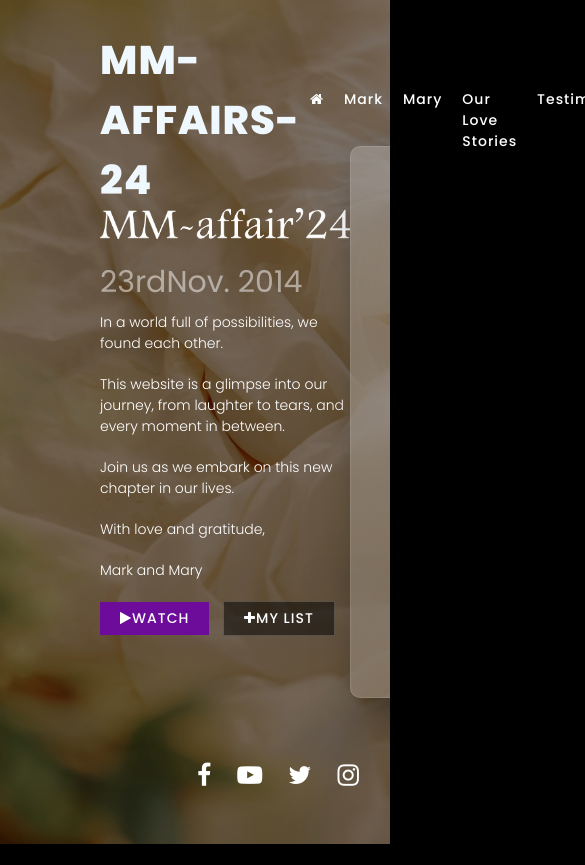
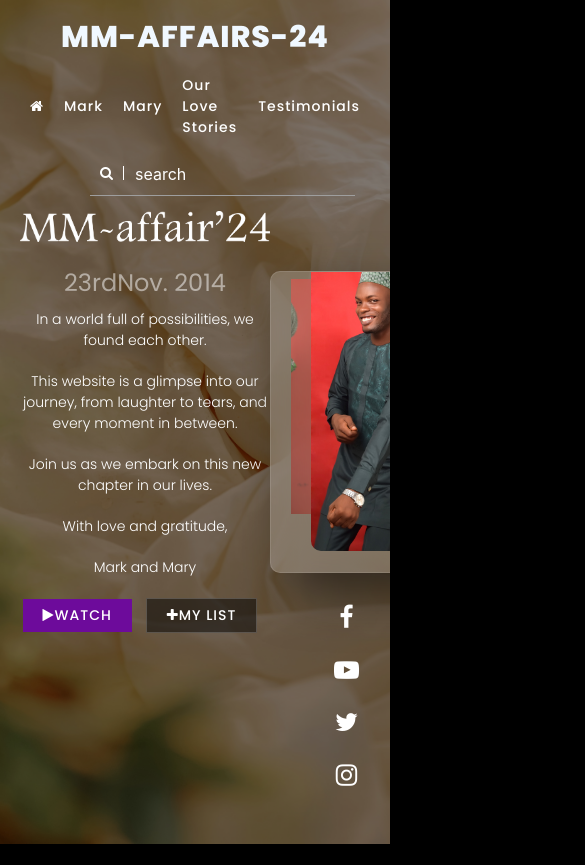
Before and after one commit to Mattakinremi/mmaffairs, a plain HTML site: page index.html in a window 390 px wide. Shown: the top 865 px of the page, 585 px wide, since content can reach past the window. Drawn offline with nearby package versions, Linux system fonts and the light colour scheme.

Commit message:
@media amend

```diff
--- a/styles.css
+++ b/styles.css
@@ -337,3 +337,79 @@ font-size: 30px;
     filter: invert(1);
     max-width: 30px;
 }
+
+
+@media (max-width: 768px) {
+    header {
+        padding: 15px 20px;
+        flex-direction: column;
+        align-items: center;
+    }
+
+    body{
+        align-items: center;
+        flex-direction: column;
+    }
+
+    .logo {
+        font-size: 30px;
+        margin-bottom: 10px;
+    }
+
+    .nav {
+        margin: 5px 0;
+        flex-direction:row;
+        align-items: center;
+    }
+    .banner {
+        padding: 0 20px;
+        background-size: cover;
+        text-align: center; /* Center the content */
+    }
+
+    .banner .content h4 {
+        font-size: 24px;
+    }
+
+    .banner .content p {
+        font-size: 14px;
+    }
+
+    .banner .carousel-box {
+        padding: 0 20px;;
+        min-width: 300px;
+        align-items: center;
+        display: flex;
+        justify-content: center;
+        /* position:relative; */
+        flex-direction:column; /* Stack carousel and content vertically */
+    }
+
+    .carousel .carousel-item {
+        max-width: 100%; /* Make carousel images smaller */
+        align-items: center;
+
+    }
+
+    .carousel {
+        height: 300px;
+        position: relative;
+        align-items: center;
+    }
+
+    .search {
+        width: 60%; /* Reduce the search bar width */
+        margin-top: 10px;
+    }
+
+    .sci {
+        flex-direction: column; /* Keep the social icons inline but centered */
+        justify-content: center;
+        gap: 15px;
+    }
+
+    .trailer {
+        width: 90%;
+        height: 80%;
+    }
+}
```
